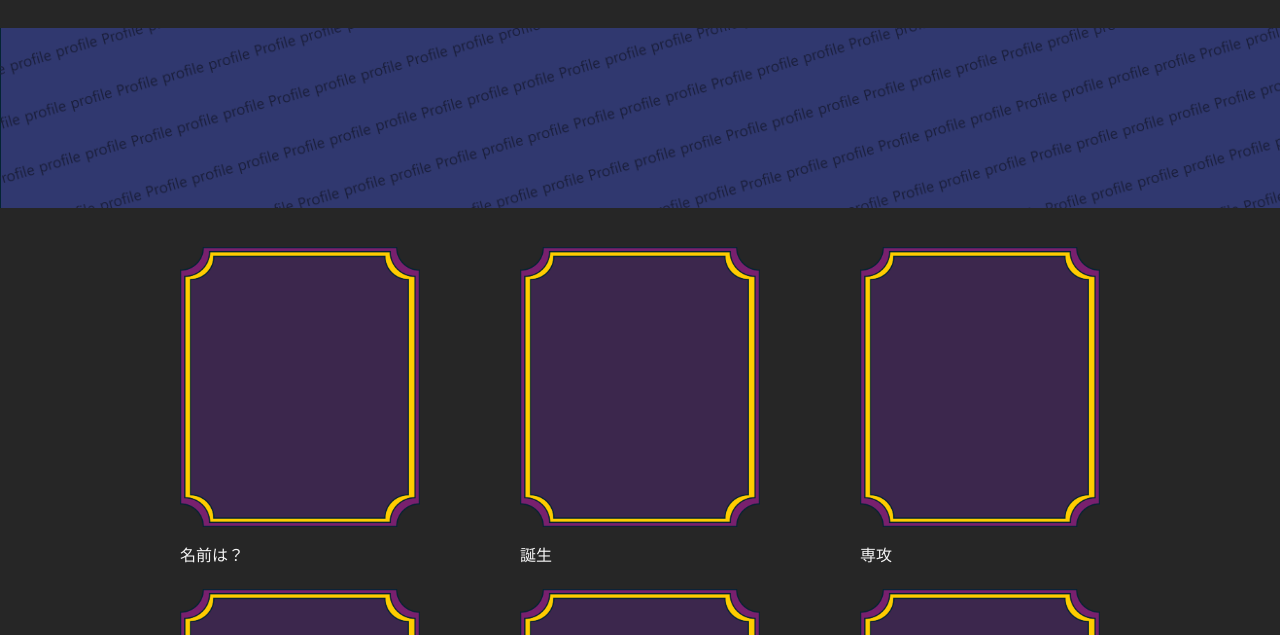
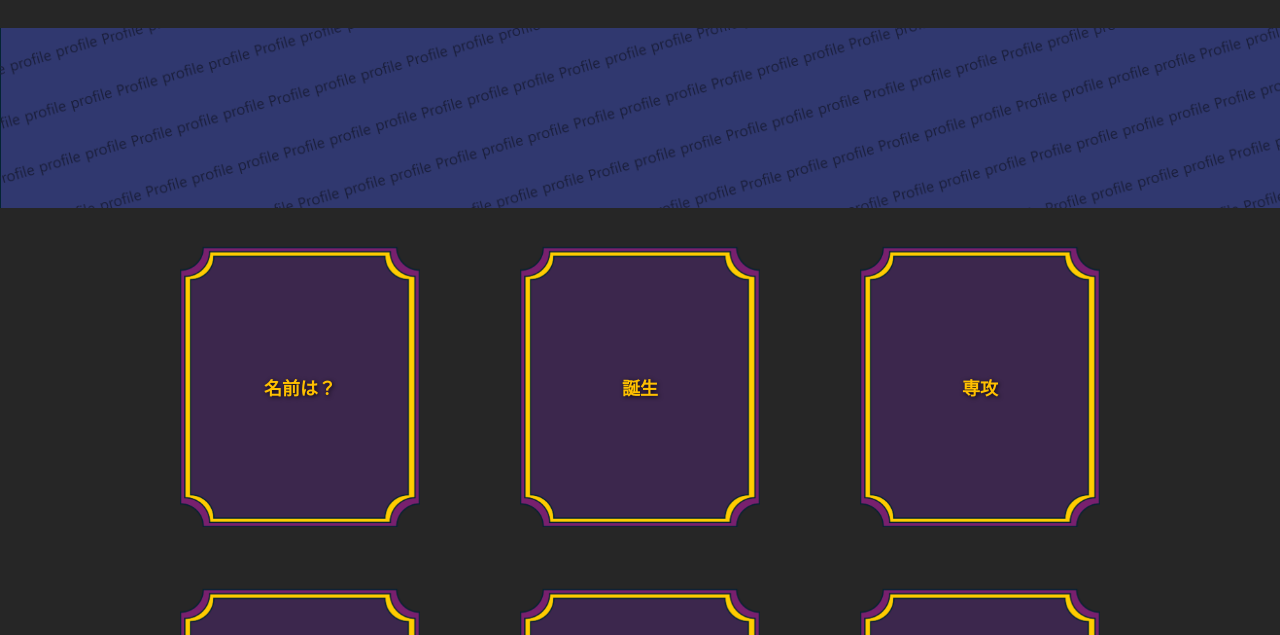
Before and after one commit to bm8546/html-css-japaninterview-project, a plain HTML site: page profile.html in a window 1280 px wide. Shown: the part 122-757 px from the top of the page. Drawn offline with Linux system fonts and the light colour scheme; some packages are replaced by stand-ins of ours.

Commit message:
프로필 css업로드 왕료ヾ(≧ ▽ ≦)ゝ

```diff
--- a/styles/profile.css
+++ b/styles/profile.css
@@ -58,8 +58,15 @@ body.profile-page {
   position: relative;
   perspective: 1000px; /* 3D 효과 */
   cursor: pointer;
-    transform-style: preserve-3d;
+}
 
+/* ✅ 회전은 card-inner에만 적용 */
+.card-inner {
+  position: relative;
+  width: 100%;
+  height: 100%;
+  transform-style: preserve-3d;     /* 자식 3D 유지 */
+  transition: transform 0.8s;
 }
 
 /* 앞/뒤 면 공통 */
@@ -68,24 +75,55 @@ body.profile-page {
   position: absolute;
   inset: 0;
   backface-visibility: hidden;
-  transition: transform 0.8s;
-    pointer-events: none; /* 내부 이미지가 클릭을 가로채지 않도록 */
-}
+    -webkit-backface-visibility: hidden; /* 사파리 대응 */
+  }
 
 /* 이미지 꽉 채우기 */
 .card-front img,
 .card-back img {
-  display: block;
+    position: absolute;
+  inset: 0;
   width: 100%;
   height: 100%;
   object-fit: contain;
     user-select: none;
   -webkit-user-drag: none;
+    z-index: 0;                     /* 이미지 아래 */
+
+}
+
+/* 이미지 위 중앙에 텍스트 고정 */
+.card-text {
+  position: absolute;
+  top: 50%;
+  left: 50%;
+  transform: translate(-50%,-50%); /* 정확히 중앙 */
+  z-index: 1;                       /* 텍스트 위 */
+  font-size: 18px;
+  font-weight: bold;
+  text-align: center;
+  text-shadow: 1px 1px 4px rgba(0,0,0,.8);
+  backface-visibility: hidden;      /* ✅ 텍스트도 뒤집힐 때 안 비치게 */
+  -webkit-backface-visibility: hidden;
+    pointer-events: none;             /* 클릭 방해 X */
+
+}
+
+/* 앞면 글자만 노란색 */
+.card-front .card-text {
+  color: #FFC000;
+}
+
+/* 뒷면 글자만 검은색 */
+.card-back .card-text {
+  color: black;
+  text-shadow: none; /* 필요하면 그림자도 끔 */
 }
 
 /* 뒷면은 뒤집어 대기 */
 .card-back { transform: rotateY(180deg); }
 
-/* 뒤집힌 상태 */
-.card.flipped .card-front { transform: rotateY(180deg); }
-.card.flipped .card-back  { transform: rotateY(0deg);   }
+/* flipped일 때만 180도 회전 */
+.card.flipped .card-inner {
+  transform: rotateY(180deg);
+}
```
